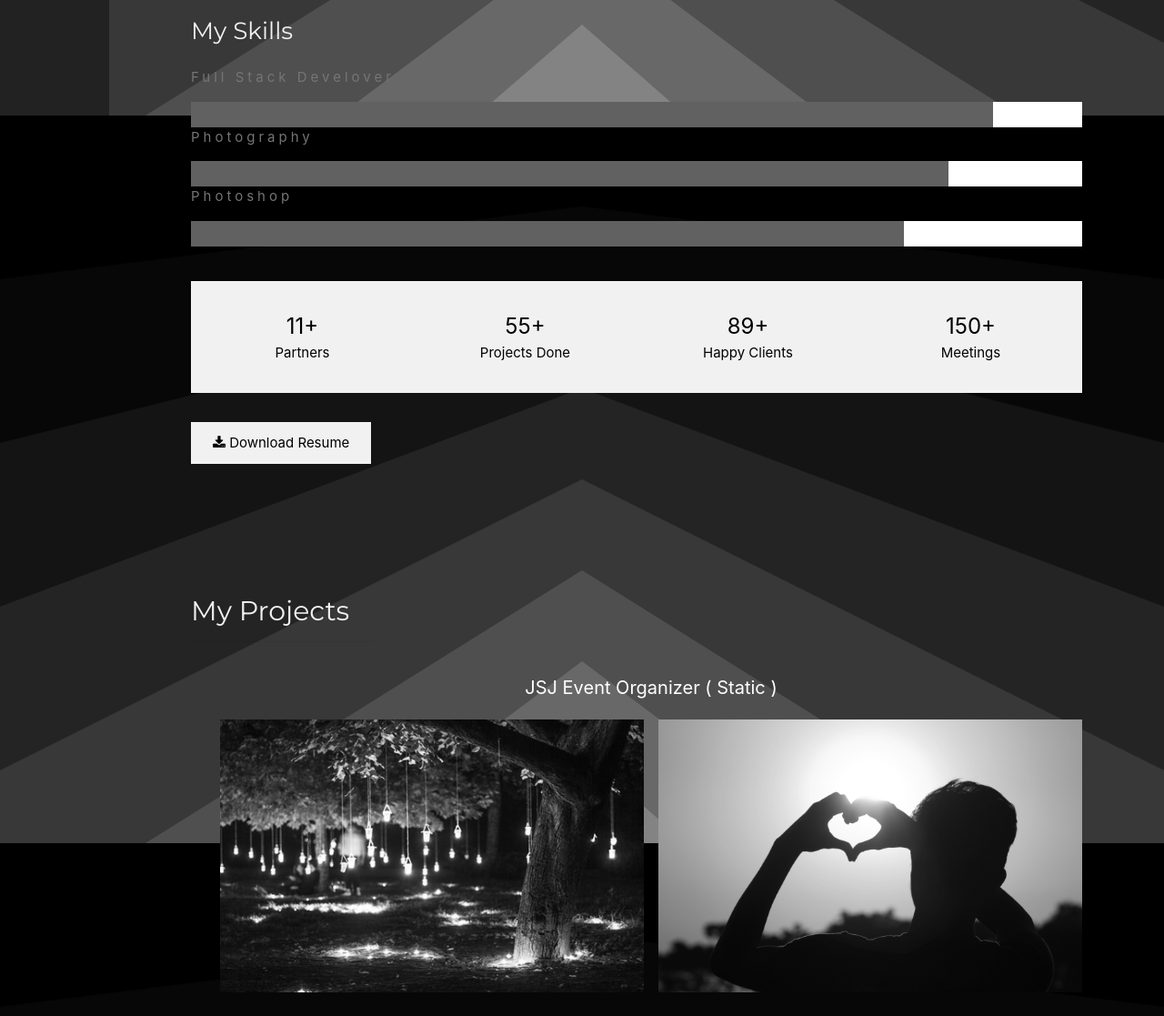
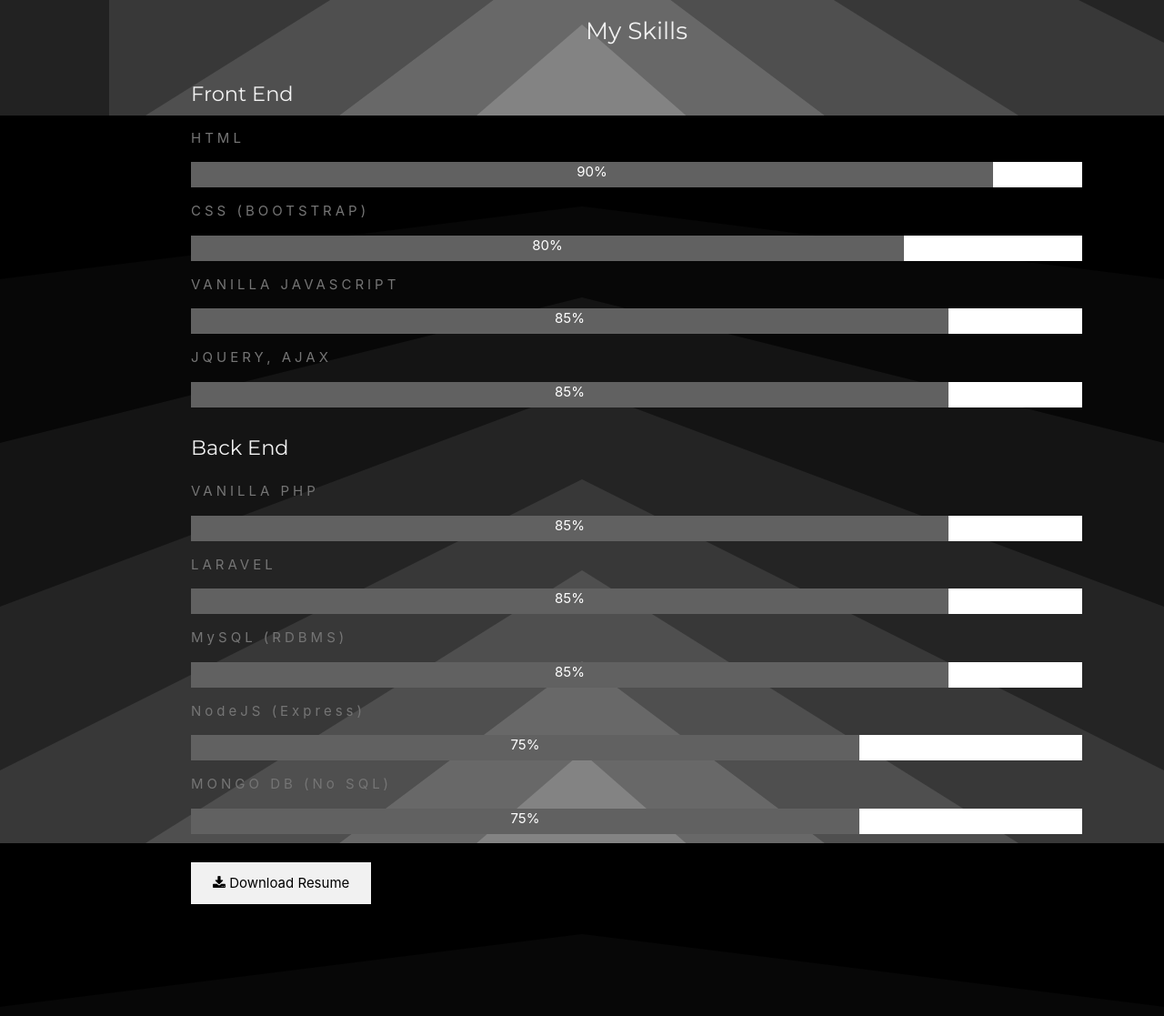
Before and after one commit to JoeCrisViar/portfolio, a plain HTML site: page index.html in a window 1280 px wide. Shown: the part 673-1790 px from the top of the page at 91% size. Drawn offline with nearby package versions, Linux system fonts and the light colour scheme; files whose address does not match are found by name.

Commit message:
Skill Bar updated

```diff
--- a/index.html
+++ b/index.html
@@ -88,38 +88,46 @@
     <hr style="width:200px" class="w3-opacity"> -->
    <!--  <p>Joe Cris Viar is a Fullstack Web Developer. Studied Computer Programming in La Verdad Christian College and also a certified Tuitt Bootcamp graduate. He loves programming and passionate about it, he believes that programming plays an important role in terms of technology innovation. For him human being has the most complex program created by the best programmer our Creator. Joe loves entrepreneurship and innovation, he would like to have his own business someday.
     </p> -->
-    <h3 class="w3-padding-16 w3-text-light-grey">My Skills</h3>
-    <p class="w3-wide">Full Stack Develover</p>
+    <h3 class="w3-padding-16 w3-text-light-grey text-center">My Skills</h3>
+    <h4 class="w3-padding-16 w3-text-light-grey">Front End</h4>
+    <p class="w3-wide">HTML</p>
     <div class="w3-white">
-      <div class="w3-dark-grey" style="height:28px;width:90%"></div>
+      <div class="w3-dark-grey text-center mb-3" style="height:28px;width:90%">90%</div>
     </div>
-    <p class="w3-wide">Photography</p>
+    <p class="w3-wide">CSS (BOOTSTRAP)</p>
     <div class="w3-white">
-      <div class="w3-dark-grey" style="height:28px;width:85%"></div>
+      <div class="w3-dark-grey text-center mb-3" style="height:28px;width:80%">80%</div>
     </div>
-    <p class="w3-wide">Photoshop</p>
+    <p class="w3-wide"> VANILLA JAVASCRIPT</p>
     <div class="w3-white">
-      <div class="w3-dark-grey" style="height:28px;width:80%"></div>
-    </div><br>
+      <div class="w3-dark-grey text-center mb-3" style="height:28px;width:85%">85%</div>
+    </div>
+    <p class="w3-wide"> JQUERY, AJAX</p>
+    <div class="w3-white">
+      <div class="w3-dark-grey text-center mb-3" style="height:28px;width:85%">85%</div>
+    </div>
+    <h4 class="w3-padding-16 w3-text-light-grey">Back End</h4>
+    <p class="w3-wide"> VANILLA PHP</p>
+    <div class="w3-white">
+      <div class="w3-dark-grey text-center mb-3" style="height:28px;width:85%">85%</div>
+    </div>
+    <p class="w3-wide">LARAVEL</p>
+    <div class="w3-white">
+      <div class="w3-dark-grey text-center mb-3" style="height:28px;width:85%">85%</div>
+    </div>
+    <p class="w3-wide">MySQL (RDBMS)</p>
+    <div class="w3-white">
+      <div class="w3-dark-grey text-center mb-3" style="height:28px;width:85%">85%</div>
+    </div>
+    <p class="w3-wide">NodeJS (Express)</p>
+    <div class="w3-white">
+      <div class="w3-dark-grey text-center mb-3" style="height:28px;width:75%">75%</div>
+    </div>
+    <p class="w3-wide">MONGO DB (No SQL)</p>
+    <div class="w3-white">
+      <div class="w3-dark-grey text-center mb-3" style="height:28px;width:75%">75%</div>
+    </div>
 
-    <div class="w3-row w3-center w3-padding-16 w3-section w3-light-grey">
-      <div class="w3-quarter w3-section">
-        <span class="w3-xlarge">11+</span><br>
-        Partners
-      </div>
-      <div class="w3-quarter w3-section">
-        <span class="w3-xlarge">55+</span><br>
-        Projects Done
-      </div>
-      <div class="w3-quarter w3-section">
-        <span class="w3-xlarge">89+</span><br>
-        Happy Clients
-      </div>
-      <div class="w3-quarter w3-section">
-        <span class="w3-xlarge">150+</span><br>
-        Meetings
-      </div>
-    </div>
 
     <a href="images/joecrisviar_resume.docx" class="w3-button w3-light-grey w3-padding-large w3-section" download>
       <i class="fa fa-download"></i> Download Resume
```
Also changed, not shown: css/style.css (+2 -1 lines).
